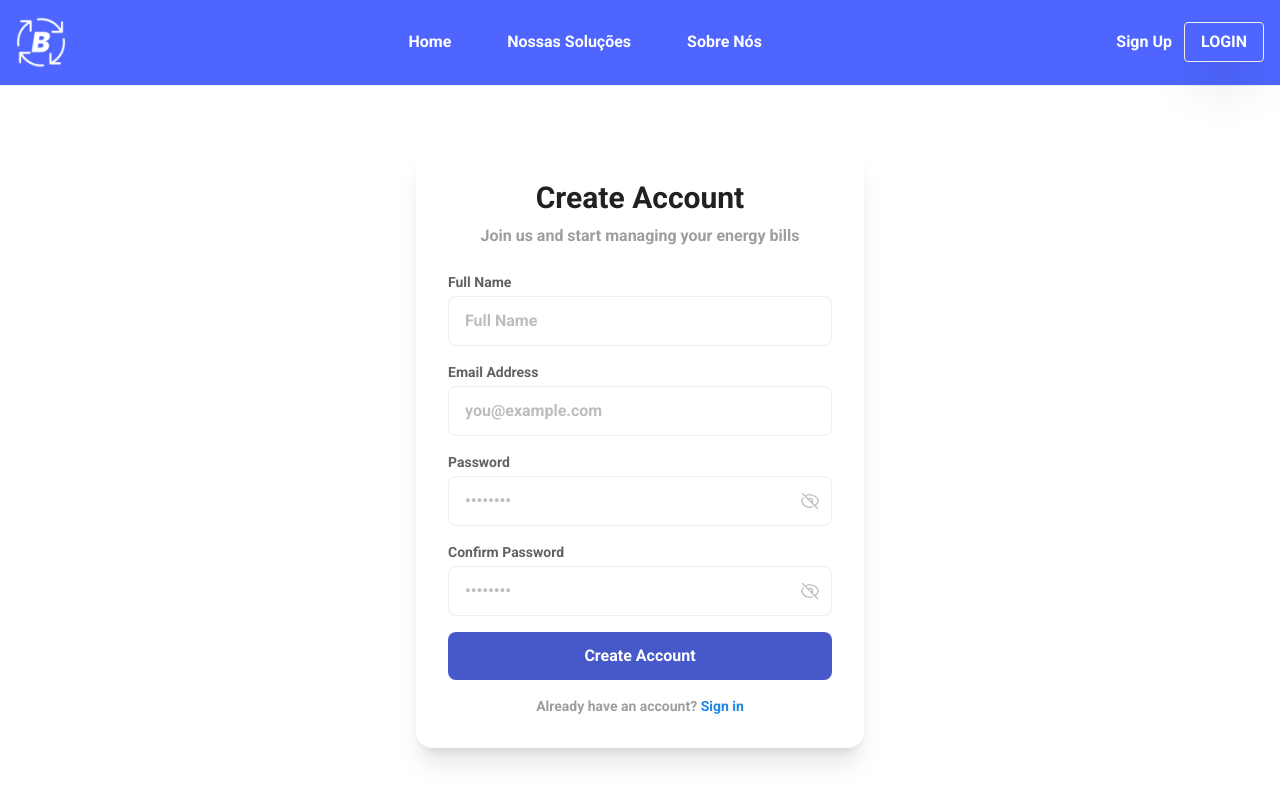
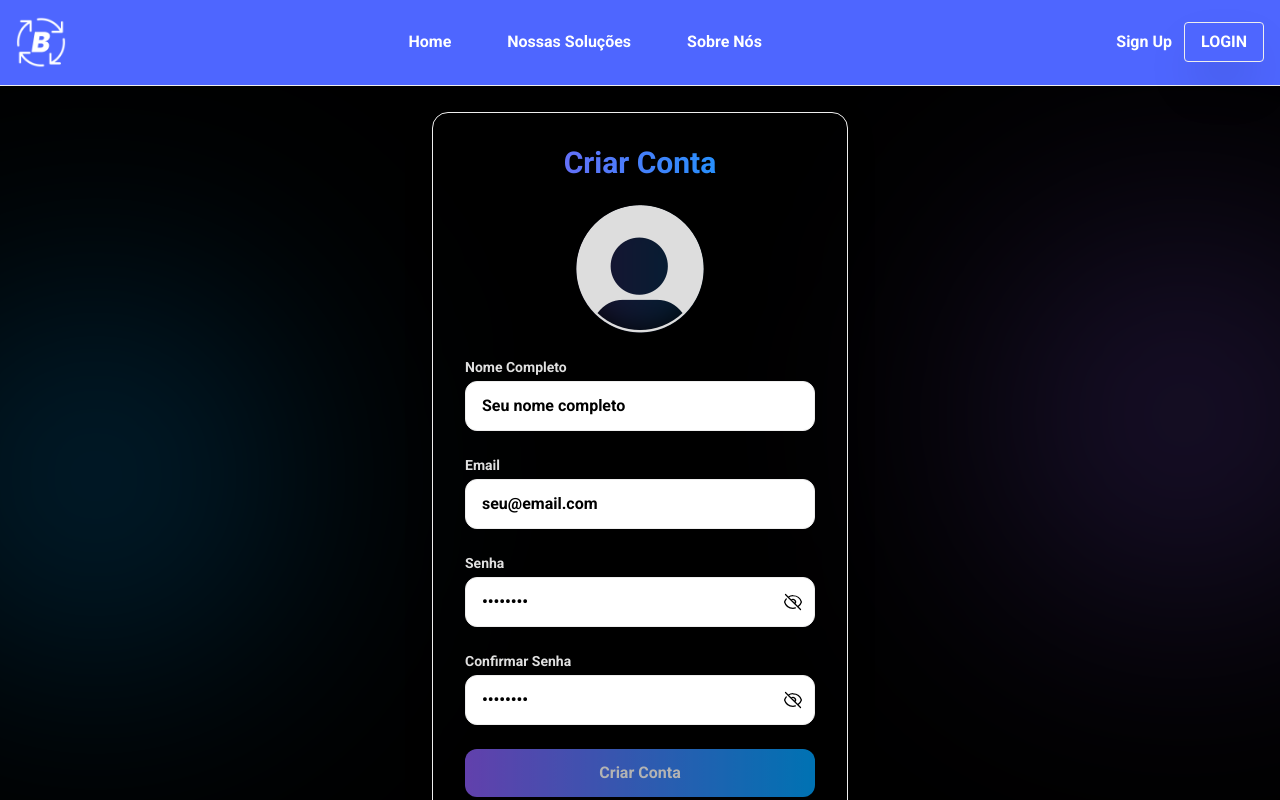
Before and after one commit to mkmuniz/Biflux, a Next.js app in the folder front/: page /sign-up in a window 1280 px wide. Shown: the top 800 px of the page. Built offline with nearby package versions, Linux system fonts and the light colour scheme; no server answers.

Commit message:
feat: new sign in and sign up forms design with new success messages

```diff
--- a/front/src/components/SignIn/SignIn.tsx
+++ b/front/src/components/SignIn/SignIn.tsx
@@ -48,90 +48,85 @@ export default function SignInForm() {
     };
 
     return (
-        <div className="min-h-screen flex items-center justify-center bg-white p-4">
-            <div className="w-full max-w-md">
-                <div className="bg-white rounded-2xl shadow-xl p-8 space-y-6">
+        <div className="min-h-screen flex items-center justify-center bg-black relative overflow-hidden">
+            <div className="absolute top-1/4 -right-24 w-96 h-96 bg-[#8B5CF6]/20 rounded-full blur-[128px]"></div>
+            <div className="absolute bottom-1/4 -left-24 w-96 h-96 bg-[#00A3FF]/20 rounded-full blur-[128px]"></div>
+
+            <div className="w-full max-w-md p-4 relative">
+                <div className="bg-zinc-900/80 backdrop-blur-sm rounded-2xl shadow-[0_8px_30px_rgb(0,0,0,0.12)] border border-zinc-800 p-8 space-y-6">
                     <div className="text-center space-y-2">
-                        <h1 className="text-3xl font-bold text-gray-900">Welcome Back</h1>
-                        <p className="text-gray-500">Sign in to manage your energy bills</p>
+                        <h1 className="text-3xl font-bold bg-gradient-to-r from-[#8B5CF6] to-[#00A3FF] bg-clip-text text-transparent">
+                            Bem-vindo de Volta
+                        </h1>
+                        <p className="text-gray-400">Entre para gerenciar seus boletos</p>
                     </div>
 
-                    <form onSubmit={handleSubmit(handleSignIn)} className="space-y-4">
+                    <form onSubmit={handleSubmit(handleSignIn)} className="space-y-6">
                         <div>
-                            <label className="block text-sm font-medium text-gray-700 mb-1" htmlFor="email">
-                                Email Address
+                            <label className="block text-sm font-medium text-gray-300 mb-1">
+                                Email
                             </label>
                             <input
                                 {...register("email", {
-                                    required: 'Email is required',
+                                    required: 'Email é obrigatório',
                                     pattern: {
                                         value: /^[A-Z0-9._%+-]+@[A-Z0-9.-]+\.[A-Z]{2,}$/i,
-                                        message: "Invalid email address"
+                                        message: "Email inválido"
                                     }
                                 })}
-                                className={`w-full px-4 py-3 rounded-lg border ${
-                                    errors.email ? 'border-red-300 focus:border-red-500' : 'border-gray-200 focus:border-blue-500'
-                                } focus:outline-none focus:ring-2 ${
-                                    errors.email ? 'focus:ring-red-200' : 'focus:ring-blue-200'
-                                } transition-colors`}
-                                placeholder="you@example.com"
+                                className="w-full px-4 py-3 rounded-xl bg-zinc-800/50 border border-zinc-700 text-black placeholder-black focus:outline-none focus:border-[#8B5CF6] focus:ring-1 focus:ring-[#8B5CF6] transition-colors"
+                                placeholder="seu@email.com"
                             />
                             {errors.email && (
-                                <p className="mt-1 text-sm text-red-500">{errors.email.message}</p>
+                                <p className="mt-1 text-sm text-red-400">{errors.email.message}</p>
                             )}
                         </div>
 
                         <div>
-                            <label className="block text-sm font-medium text-gray-700 mb-1" htmlFor="password">
-                                Password
+                            <label className="block text-sm font-medium text-gray-300 mb-1">
+                                Senha
                             </label>
                             <div className="relative">
                                 <input
-                                    {...register("password", { required: 'Password is required' })}
+                                    {...register("password", { required: 'Senha é obrigatória' })}
                                     type={showPassword ? "password" : "text"}
-                                    className={`w-full px-4 py-3 rounded-lg border ${
-                                        errors.password ? 'border-red-300 focus:border-red-500' : 'border-gray-200 focus:border-blue-500'
-                                    } focus:outline-none focus:ring-2 ${
-                                        errors.password ? 'focus:ring-red-200' : 'focus:ring-blue-200'
-                                    } transition-colors`}
+                                    className="w-full px-4 py-3 rounded-xl bg-zinc-800/50 border border-zinc-700 text-black placeholder-black focus:outline-none focus:border-[#8B5CF6] focus:ring-1 focus:ring-[#8B5CF6] transition-colors"
                                     placeholder="••••••••"
                                 />
                                 <button
                                     type="button"
                                     onClick={togglePasswordVisibility}
-                                    className="absolute right-3 top-1/2 -translate-y-1/2 text-gray-400 hover:text-gray-600"
+                                    className="absolute right-3 top-1/2 -translate-y-1/2 text-black hover:text-black transition-colors"
                                 >
                                     {showPassword ? <EyeSlashIcon className="w-5 h-5" /> : <EyeIcon className="w-5 h-5" />}
                                 </button>
                             </div>
                             {errors.password && (
-                                <p className="mt-1 text-sm text-red-500">{errors.password.message}</p>
+                                <p className="mt-1 text-sm text-red-400">{errors.password.message}</p>
                             )}
                         </div>
 
                         <button
                             type="submit"
                             disabled={isSubmitting}
-                            className={`w-full py-3 px-4 rounded-lg text-white font-medium
-                                ${isSubmitting
-                                    ? 'bg-standard-dark cursor-not-allowed'
-                                    : 'bg-standard hover:bg-standard-hover active:bg-standard-dark'}
-                                transition-colors duration-200 flex items-center justify-center`}
+                            className={`w-full py-3 px-4 rounded-xl text-white font-medium bg-gradient-to-r from-[#8B5CF6] to-[#00A3FF]
+                                ${isSubmitting ? 'opacity-70 cursor-not-allowed' : 'hover:shadow-[0_0_20px_rgba(139,92,246,0.3)] hover:scale-[1.02]'}
+                                transition-all duration-200 flex items-center justify-center`}
                         >
                             {isSubmitting ? (
                                 <>
                                     <LoadingSpinner />
-                                    <span className="ml-2">Signing in...</span>
+                                    <span className="ml-2">Entrando...</span>
                                 </>
                             ) : (
-                                'Sign in'
+                                'Entrar'
                             )}
                         </button>
 
-                        <p className="text-center text-sm text-gray-500">
-                            Don&apos;t have an account?{' '}
-                            <Link href="/sign-up" className="text-blue-600 hover:text-blue-700 font-medium">
-                                Create one
+                        <p className="text-center text-sm text-gray-400">
+                            Não tem uma conta?{' '}
+                            <Link href="/sign-up" className="text-[#8B5CF6] hover:text-[#00A3FF] transition-colors font-medium">
+                                Criar conta
                             </Link>
                         </p>
                     </form>
--- a/front/src/components/SignUp/SignUp.tsx
+++ b/front/src/components/SignUp/SignUp.tsx
@@ -1,7 +1,7 @@
 "use client";
 
 import Link from 'next/link';
-import { useState, useEffect } from 'react';
+import { useState, useEffect, useRef } from 'react';
 import { useRouter } from 'next/navigation';
 import { signUp } from '@/requests/user.requests';
 import { useMutation } from '@tanstack/react-query';
@@ -11,12 +11,14 @@ import { EyeIcon, EyeSlashIcon } from '@heroicons/react/24/outline';
 import PopUpError from '../PopUps/Error';
 import PopUpSuccess from '../PopUps/Success';
 import LoadingSpinner from '../Loading/LoadingSpinner';
+import Image from 'next/image';
 
 interface SignUpData {
     name: string;
     email: string;
     password: string;
     confirmPassword: string;
+    profilePicture: string;
 }
 
 interface PasswordStrength {
@@ -31,6 +33,9 @@ export default function SignUpForm() {
     const [successSignUp, setSuccess] = useState<string>('');
     const [passwordStrength, setPasswordStrength] = useState<PasswordStrength>({ score: 0, feedback: '' });
     const [isSubmitting, setIsSubmitting] = useState(false);
+    const [preview, setPreview] = useState("/assets/icons/profile-default-placeholder.png");
+    const fileInputRef = useRef<HTMLInputElement | null>(null);
+    const [selectedFile, setSelectedFile] = useState<string | null>(null);
 
     const { register, handleSubmit, watch, formState: { errors } } = useForm<SignUpData>();
     const router = useRouter();
@@ -43,6 +48,25 @@ export default function SignUpForm() {
             setPasswordStrength(strength);
         }
     }, [password]);
+
+    const handleImageChange = async (e: React.ChangeEvent<HTMLInputElement>) => {
+        const file = e.target.files?.[0];
+
+        if (file) {
+            if (file.size > 100 * 1024) {
+                setError('Image size should not exceed 100kb');
+                return;
+            }
+
+            const reader = new FileReader();
+            reader.onloadend = () => {
+                const base64String = reader.result as string;
+                setSelectedFile(base64String);
+                setPreview(base64String);
+            };
+            reader.readAsDataURL(file);
+        }
+    };
 
     const evaluatePasswordStrength = (password: string): PasswordStrength => {
         let score = 0;
@@ -141,76 +165,95 @@ export default function SignUpForm() {
     };
 
     return (
-        <div className="min-h-screen flex items-center justify-center bg-white m-12">
-            <div className="w-full max-w-md">
-                <div className="bg-white rounded-2xl shadow-xl p-8 space-y-6">
+        <div className="min-h-screen flex items-center justify-center bg-black relative overflow-hidden pt-24">
+            <div className="absolute top-1/4 -right-24 w-96 h-96 bg-[#8B5CF6]/20 rounded-full blur-[128px]"></div>
+            <div className="absolute bottom-1/4 -left-24 w-96 h-96 bg-[#00A3FF]/20 rounded-full blur-[128px]"></div>
+
+            <div className="w-full max-w-md p-4 relative">
+                <div className="bg-zinc-900/80 backdrop-blur-sm rounded-2xl shadow-[0_8px_30px_rgb(0,0,0,0.12)] border border-zinc-800 p-8 space-y-6">
                     <div className="text-center space-y-2">
-                        <h1 className="text-3xl font-bold text-gray-900">Create Account</h1>
-                        <p className="text-gray-500">Join us and start managing your energy bills</p>
+                        <h1 className="text-3xl font-bold bg-gradient-to-r from-[#8B5CF6] to-[#00A3FF] bg-clip-text text-transparent">
+                            Criar Conta
+                        </h1>
                     </div>
 
-                    <form onSubmit={handleSubmit(handleSignUp)} className="space-y-4">
+                    <form onSubmit={handleSubmit(handleSignUp)} className="space-y-6">
+                        <div className="mb-4 w-full flex items-center justify-center">
+                            <div
+                                className="w-32 h-32 rounded-full overflow-hidden cursor-pointer relative group"
+                                onClick={() => fileInputRef.current?.click()}
+                            >
+                                <div className="absolute inset-0 bg-gradient-to-r from-[#8B5CF6] to-[#00A3FF] rounded-full blur-lg opacity-20"></div>
+                                <Image
+                                    src={preview}
+                                    width={128}
+                                    height={128}
+                                    alt="Profile picture"
+                                    className="h-full w-full object-cover relative z-10"
+                                />
+                                <div className="absolute inset-0 bg-black bg-opacity-50 flex items-center justify-center opacity-0 group-hover:opacity-100 transition-opacity duration-300">
+                                    <span className="text-white text-sm">Alterar Foto</span>
+                                </div>
+                            </div>
+                            <input
+                                type="file"
+                                accept="image/*"
+                                {...register("profilePicture")}
+                                onChange={handleImageChange}
+                                ref={fileInputRef}
+                                className="hidden"
+                            />
+                        </div>
+
                         <div>
-                            <label className="block text-sm font-medium text-gray-700 mb-1" htmlFor="name">
-                                Full Name
+                            <label className="block text-sm font-medium text-gray-300 mb-1">
+                                Nome Completo
                             </label>
                             <input
-                                {...register("name", { required: 'Name is required' })}
-                                className={`w-full px-4 py-3 rounded-lg border ${
-                                    errors.name ? 'border-red-300 focus:border-red-500' : 'border-gray-200 focus:border-blue-500'
-                                } focus:outline-none focus:ring-2 ${
-                                    errors.name ? 'focus:ring-red-200' : 'focus:ring-blue-200'
-                                } transition-colors`}
-                                placeholder="Full Name"
+                                {...register("name", { required: 'Nome é obrigatório' })}
+                                className="w-full px-4 py-3 rounded-xl bg-zinc-800/50 border border-zinc-700 text-black placeholder-black focus:outline-none focus:border-[#8B5CF6] focus:ring-1 focus:ring-[#8B5CF6] transition-colors"
+                                placeholder="Seu nome completo"
                             />
                             {errors.name && (
-                                <p className="mt-1 text-sm text-red-500">{errors.name.message}</p>
+                                <p className="mt-1 text-sm text-red-400">{errors.name.message}</p>
                             )}
                         </div>
 
                         <div>
-                            <label className="block text-sm font-medium text-gray-700 mb-1" htmlFor="email">
-                                Email Address
+                            <label className="block text-sm font-medium text-gray-300 mb-1">
+                                Email
                             </label>
                             <input
                                 {...register("email", {
-                                    required: 'Email is required',
+                                    required: 'Email é obrigatório',
                                     pattern: {
                                         value: /^[A-Z0-9._%+-]+@[A-Z0-9.-]+\.[A-Z]{2,}$/i,
-                                        message: "Invalid email address"
+                                        message: "Email inválido"
                                     }
                                 })}
-                                className={`w-full px-4 py-3 rounded-lg border ${
-                                    errors.email ? 'border-red-300 focus:border-red-500' : 'border-gray-200 focus:border-blue-500'
-                                } focus:outline-none focus:ring-2 ${
-                                    errors.email ? 'focus:ring-red-200' : 'focus:ring-blue-200'
-                                } transition-colors`}
-                                placeholder="you@example.com"
+                                className="w-full px-4 py-3 rounded-xl bg-zinc-800/50 border border-zinc-700 text-black placeholder-black focus:outline-none focus:border-[#8B5CF6] focus:ring-1 focus:ring-[#8B5CF6] transition-colors"
+                                placeholder="seu@email.com"
                             />
                             {errors.email && (
-                                <p className="mt-1 text-sm text-red-500">{errors.email.message}</p>
+                                <p className="mt-1 text-sm text-red-400">{errors.email.message}</p>
                             )}
                         </div>
 
                         <div>
-                            <label className="block text-sm font-medium text-gray-700 mb-1" htmlFor="password">
-                                Password
+                            <label className="block text-sm font-medium text-gray-300 mb-1">
+                                Senha
                             </label>
                             <div className="relative">
                                 <input
-                                    {...register("password", { required: 'Password is required' })}
+                                    {...register("password", { required: 'Senha é obrigatória' })}
                                     type={showPassword ? "password" : "text"}
-                                    className={`w-full px-4 py-3 rounded-lg border ${
-                                        errors.password ? 'border-red-300 focus:border-red-500' : 'border-gray-200 focus:border-blue-500'
-                                    } focus:outline-none focus:ring-2 ${
-                                        errors.password ? 'focus:ring-red-200' : 'focus:ring-blue-200'
-                                    } transition-colors`}
+                                    className="w-full px-4 py-3 rounded-xl bg-zinc-800/50 border border-zinc-700 text-black placeholder-black focus:outline-none focus:border-[#8B5CF6] focus:ring-1 focus:ring-[#8B5CF6] transition-colors"
                                     placeholder="••••••••"
                                 />
                                 <button
                                     type="button"
                                     onClick={togglePasswordVisibility('password')}
-                                    className="absolute right-3 top-1/2 -translate-y-1/2 text-gray-400 hover:text-gray-600"
+                                    className="absolute right-3 top-1/2 -translate-y-1/2 text-black hover:text-black transition-colors"
                                 >
                                     {showPassword ? <EyeSlashIcon className="w-5 h-5" /> : <EyeIcon className="w-5 h-5" />}
                                 </button>
@@ -218,13 +261,13 @@ export default function SignUpForm() {
 
                             {password && (
                                 <div className="mt-2 space-y-2">
-                                    <div className="h-1.5 w-full bg-gray-100 rounded-full overflow-hidden">
+                                    <div className="h-1.5 w-full bg-zinc-800 rounded-full overflow-hidden">
                                         <div
                                             className={`h-full transition-all duration-300 ${getPasswordStrengthColor()}`}
                                             style={{ width: `${(passwordStrength.score / 5) * 100}%` }}
                                         />
                                     </div>
-                                    <p className={`text-sm ${passwordStrength.score >= 3 ? 'text-green-600' : 'text-red-500'}`}>
+                                    <p className={`text-sm ${passwordStrength.score >= 3 ? 'text-green-400' : 'text-red-400'}`}>
                                         {passwordStrength.feedback}
                                     </p>
                                 </div>
@@ -232,59 +275,53 @@ export default function SignUpForm() {
                         </div>
 
                         <div>
-                            <label className="block text-sm font-medium text-gray-700 mb-1" htmlFor="confirmPassword">
-                                Confirm Password
+                            <label className="block text-sm font-medium text-gray-300 mb-1">
+                                Confirmar Senha
                             </label>
                             <div className="relative">
                                 <input
                                     {...register("confirmPassword", {
-                                        required: 'Please confirm your password',
-                                        validate: value => value === password || "Passwords do not match"
+                                        required: 'Por favor, confirme sua senha',
+                                        validate: value => value === password || "As senhas não coincidem"
                                     })}
                                     type={showConfirmPassword ? "password" : "text"}
-                                    className={`w-full px-4 py-3 rounded-lg border ${
-                                        errors.confirmPassword ? 'border-red-300 focus:border-red-500' : 'border-gray-200 focus:border-blue-500'
-                                    } focus:outline-none focus:ring-2 ${
-                                        errors.confirmPassword ? 'focus:ring-red-200' : 'focus:ring-blue-200'
-                                    } transition-colors`}
+                                    className="w-full px-4 py-3 rounded-xl bg-zinc-800/50 border border-zinc-700 text-black placeholder-black focus:outline-none focus:border-[#8B5CF6] focus:ring-1 focus:ring-[#8B5CF6] transition-colors"
                                     placeholder="••••••••"
                                 />
                                 <button
                                     type="button"
                                     onClick={togglePasswordVisibility('confirm')}
-                                    className="absolute right-3 top-1/2 -translate-y-1/2 text-gray-400 hover:text-gray-600"
+                                    className="absolute right-3 top-1/2 -translate-y-1/2 text-black hover:text-black transition-colors"
                                 >
                                     {showConfirmPassword ? <EyeSlashIcon className="w-5 h-5" /> : <EyeIcon className="w-5 h-5" />}
                                 </button>
                             </div>
                             {errors.confirmPassword && (
-                                <p className="mt-1 text-sm text-red-500">{errors.confirmPassword.message}</p>
+                                <p className="mt-1 text-sm text-red-400">{errors.confirmPassword.message}</p>
                             )}
                         </div>
 
                         <button
                             type="submit"
                             disabled={isSubmitting || passwordStrength.score < 3}
-                            className={`w-full py-3 px-4 rounded-lg text-white font-medium
-                                ${isSubmitting || passwordStrength.score < 3
-                                    ? 'bg-standard-dark cursor-not-allowed'
-                                    : 'bg-standard hover:bg-standard-hover active:bg-standard-dark'}
-                                transition-colors duration-200 flex items-center justify-center`}
+                            className={`w-full py-3 px-4 rounded-xl text-white font-medium bg-gradient-to-r from-[#8B5CF6] to-[#00A3FF]
+                                ${isSubmitting || passwordStrength.score < 3 ? 'opacity-70 cursor-not-allowed' : 'hover:shadow-[0_0_20px_rgba(139,92,246,0.3)] hover:scale-[1.02]'}
+                                transition-all duration-200 flex items-center justify-center`}
                         >
                             {isSubmitting ? (
                                 <>
                                     <LoadingSpinner />
-                                    <span className="ml-2">Creating Account...</span>
+                                    <span className="ml-2">Criando Conta...</span>
                                 </>
                             ) : (
-                                'Create Account'
+                                'Criar Conta'
                             )}
                         </button>
 
-                        <p className="text-center text-sm text-gray-500">
-                            Already have an account?{' '}
-                            <Link href="/login" className="text-blue-600 hover:text-blue-700 font-medium">
-                                Sign in
+                        <p className="text-center text-sm text-gray-400">
+                            Já tem uma conta?{' '}
+                            <Link href="/login" className="text-[#8B5CF6] hover:text-[#00A3FF] transition-colors font-medium">
+                                Entrar
                             </Link>
                         </p>
                     </form>
```
Also changed, not shown: front/src/components/PopUps/Error.tsx (+22 -4 lines), front/src/components/PopUps/Success.tsx (+22 -4 lines).
